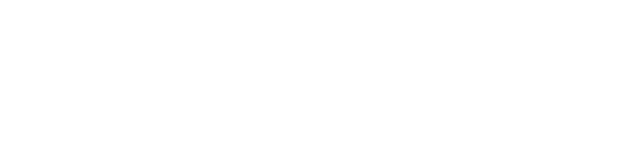
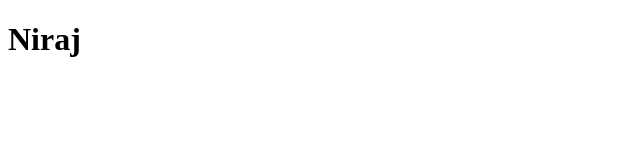
Before and after one commit to Niraj-1729/Login-Page-Web-dev, a plain HTML site: page index.html in a window 1280 px wide. Shown: the whole page, without its empty margins (0-640 px from the left). Drawn offline with Linux system fonts and the light colour scheme.

Commit message:
second commit

```diff
--- a/index.html
+++ b/index.html
@@ -8,5 +8,7 @@
 </head>
 <body>
 
+    <h1>Niraj </h1>
+
 </body>
 </html>
```
